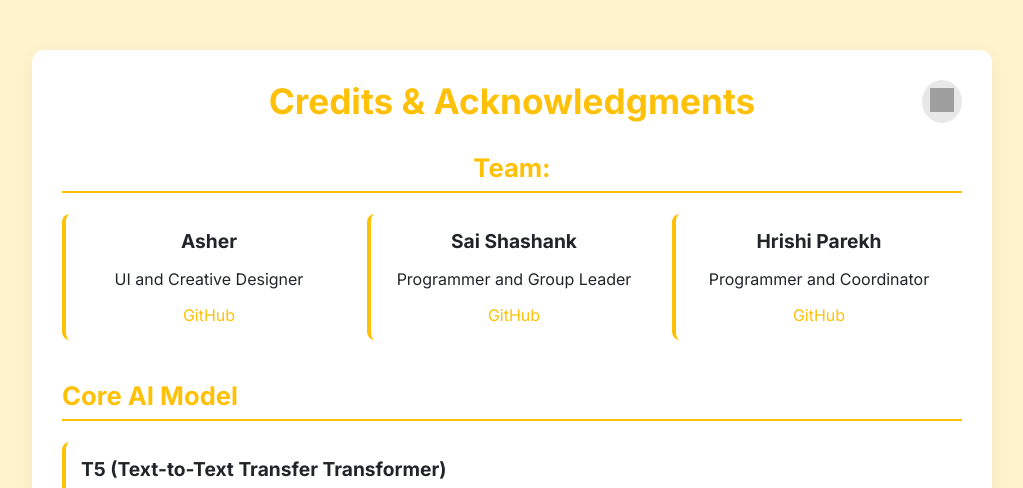
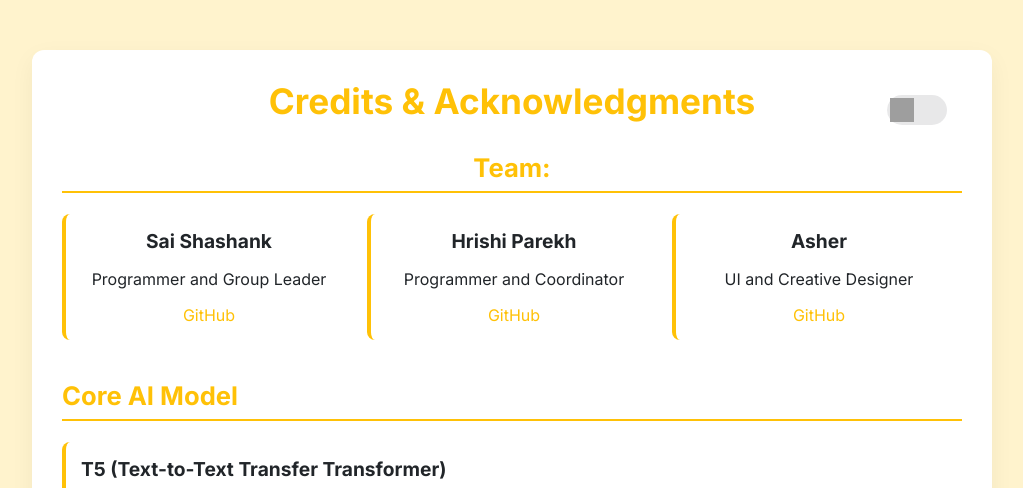
Before and after one commit to spacesaicodes1234/olympai_DHProdcutions, a Flask app: page /credits in a window 1280 px wide. Shown: the top 488 px of the page, without its empty margins (128-1151 px from the left). Run offline with Flask 3, Linux system fonts and the light colour scheme; grey boxes are pictures that could not be loaded.

Commit message:
Update credits.html

```diff
--- a/project/templates/credits.html
+++ b/project/templates/credits.html
@@ -63,21 +63,50 @@
         }
         .mode-toggle {
             position: absolute;
-            top: 0;
-            right: 0;
+            top: 15px;
+            right: 15px;
+            width: 60px;
+            height: 30px;
+        }
+        .mode-toggle input {
+            display: none;
+        }
+        .slider {
+            position: relative;
+            display: block;
+            width: 60px;
+            height: 30px;
             background: rgba(33, 37, 41, 0.1);
-            border: none;
-            padding: 8px;
-            border-radius: 50%;
+            border-radius: 30px;
             cursor: pointer;
             transition: background 0.3s;
         }
-        .mode-toggle:hover {
+        .mode-toggle:hover .slider {
             background: rgba(33, 37, 41, 0.2);
+        }
+        .knob {
+            position: absolute;
+            left: 0;
+            top: 0;
+            width: 30px;
+            height: 30px;
+            transition: left 0.3s;
+            display: flex;
+            align-items: center;
+            justify-content: center;
         }
         .mode-toggle img {
             width: 24px;
             height: 24px;
+        }
+        input:checked + .slider .knob {
+            left: 30px;
+        }
+        body.dark .slider {
+            background: rgba(248, 249, 250, 0.1);
+        }
+        body.dark .mode-toggle:hover .slider {
+            background: rgba(248, 249, 250, 0.2);
         }
         .section {
             margin: 30px 0;
@@ -141,17 +170,17 @@
     <div class="container">
         <header>
             <h1>Credits & Acknowledgments</h1>
-            <button class="mode-toggle" onclick="toggleMode()">
-                <img id="modeIcon" src="https://img.icons8.com/ios/50/212529/moon-symbol.png" alt="Dark Mode">
-            </button>
+            <label class="mode-toggle">
+                <input type="checkbox" id="toggle" onchange="toggleMode()">
+                <span class="slider">
+                    <span class="knob">
+                        <img id="modeIcon" src="https://img.icons8.com/ios/50/212529/moon-symbol.png" alt="Dark Mode">
+                    </span>
+                </span>
+            </label>
             <div class="section">
             <h2>Team:</h2>
             <div class="credits-grid">
-                <div class="credit-card">
-                    <h3>Asher</h3>
-                    <p>UI and Creative Designer</p>
-                    <a href="https://rsms.me/inter/" target="_blank">GitHub</a>
-                </div>
                 <div class="credit-card">
                     <h3>Sai Shashank</h3>
                     <p>Programmer and Group Leader</p>
@@ -160,6 +189,11 @@
                 <div class="credit-card">
                     <h3>Hrishi Parekh</h3>
                     <p>Programmer and Coordinator</p>
+                    <a href="https://rsms.me/inter/" target="_blank">GitHub</a>
+                </div>
+                <div class="credit-card">
+                    <h3>Asher</h3>
+                    <p>UI and Creative Designer</p>
                     <a href="https://rsms.me/inter/" target="_blank">GitHub</a>
                 </div>
             </div>
@@ -213,6 +247,8 @@
             const mode = localStorage.getItem('mode');
             if (mode === 'dark') {
                 document.body.classList.add('dark');
+                const toggleInput = document.getElementById('toggle');
+                if (toggleInput) toggleInput.checked = true;
                 const icon = document.getElementById('modeIcon');
                 if (icon) {
                     icon.src = 'https://img.icons8.com/ios/50/ffffff/sun--v1.png';
```
